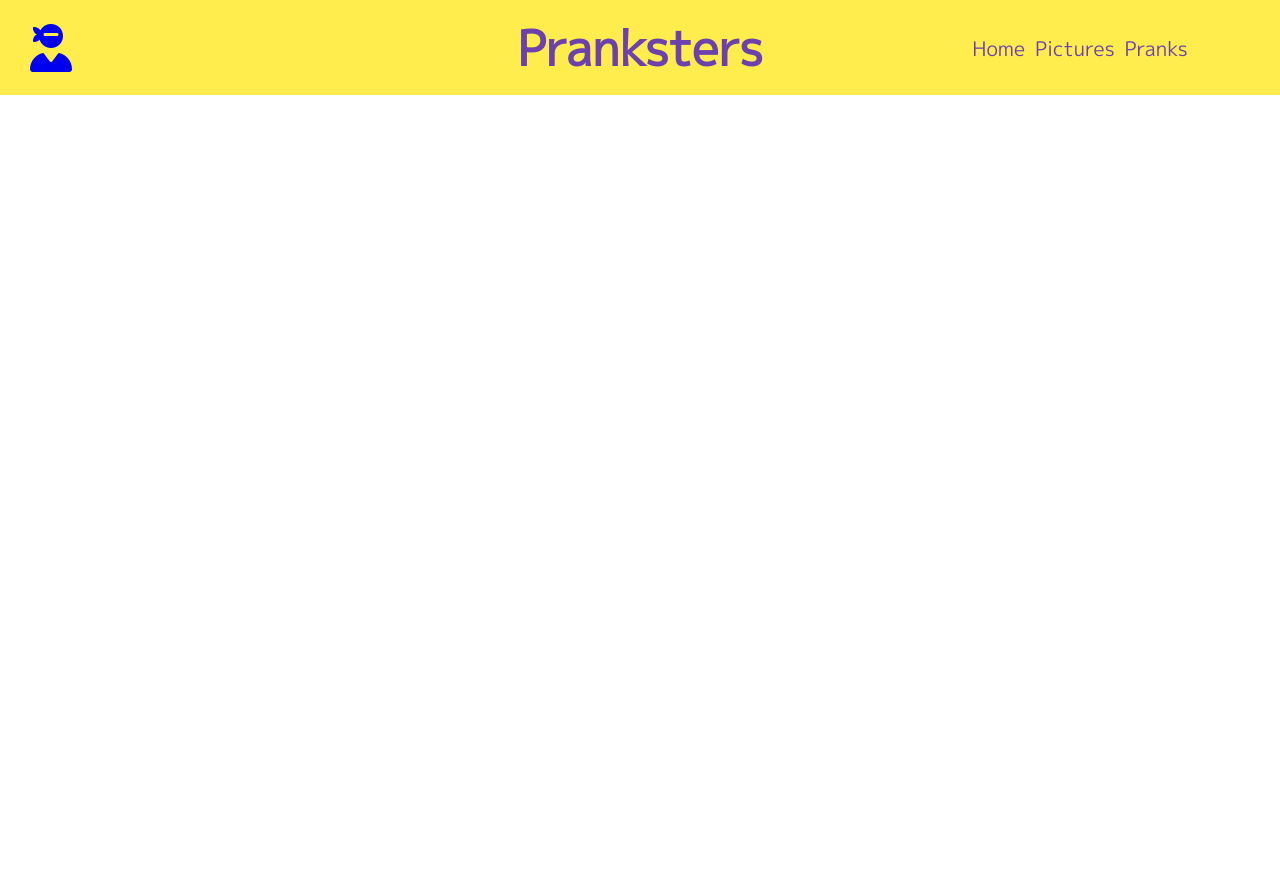
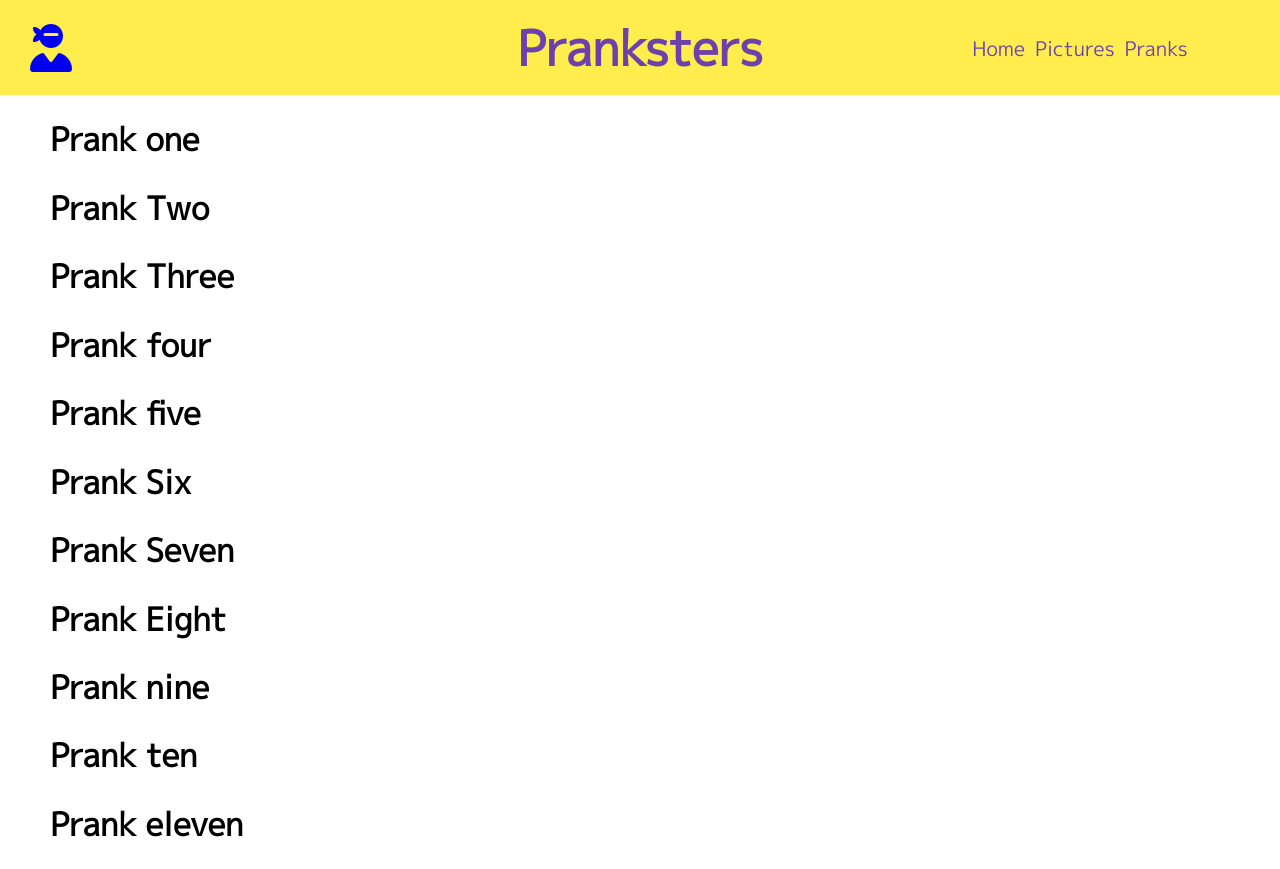
Before and after one commit to TylerKonesky/BottegaAppInADay, a Flask app: template templates/pranks.html in a window 1280 px wide. Before the commit the page ends 95 px from the top, so only its background shows below. Run offline with Flask 2, Linux system fonts and the light colour scheme; the template is opened without the code that fills it, so the values that code supplies are empty; some libraries are stand-ins or nearby versions.

Commit message:
functioning pranks page just missing styling

```diff
--- a/static/pranks.css
+++ b/static/pranks.css
@@ -1,83 +1,3 @@
-body {
-    margin: 0px;
-    font-family: 'M PLUS 1p', sans-serif;
+.prank_title {
+   margin-left:50px;
 }
-
-.navbar-wrapper {
-    height: 95px;
-    background-color:#FFED4d;
-
-    display: grid;
-    grid-template-columns: 1fr 1fr 1fr;
-    padding: 0px;
-}
-
-.left_side {
-    display: flex;
-    justify-items: center;
-    align-items: center;
-    width: 200px;
-    height: 95px;
-}
-
-.logo {
-    font-size: 3em;
-    padding-left: 30px;
-    padding-right: 10px;
-    text-decoration: none;
-
-}
-
-.logo  {
-    color: #6C40AD;
-    transition: all 1s ease-in-out;;
-}
-
-.logo :hover{
-    transform: scale(1.1);
-}
-
-.middle {
-    display: flex;
-    justify-content: center;
-    align-items: center;
-    width: 500px;
-    height: 95px;
-}
-.company_name{
-    padding:2px;
-    color: #6C40AD;
-    font-size: 1.5rem;
-    font-weight: 900;
-
-}
-
-.right_side {
-    display: flex;
-    justify-content: center;
-    align-items: center;
-    height: 95px;
-}
-.right_side > .links{
-    display: flex;
-    justify-content: center;
-    align-items: center;
-    width: 300px;
-    font-size: 1.25em;
-
-}
-
-.right_side > .links a{
-    display: flex;
-    justify-content: center;
-    text-decoration: none;
-    color:#6C40AD;
-    padding-right: 10px;
-    transition: 0.5s;
-}
-
-.right_side > .links a:hover{
-    font-weight: 900;
-    letter-spacing: 2px;
-
-}
--- a/templates/pictures.html
+++ b/templates/pictures.html
@@ -5,7 +5,7 @@
     <meta name="viewport" content="width=device-width, initial-scale=1.0">
     <meta http-equiv="X-UA-Compatible" content="ie=edge">
     <link href="https://fonts.googleapis.com/css?family=M+PLUS+1p&display=swap" rel="stylesheet">
-    <link rel="stylesheet" href="/static/main.css">
+    <link rel="stylesheet" href="z/static/main.css">
     <link rel="stylesheet" type="text/css" href="/static/pictures.css">
     <title>Pictures</title>
     <script src="https://kit.fontawesome.com/12cf043f10.js" crossorigin="anonymous"></script>
--- a/templates/pranks.html
+++ b/templates/pranks.html
@@ -9,7 +9,7 @@
     <script src="https://kit.fontawesome.com/12cf043f10.js" crossorigin="anonymous"></script>
     <link href="https://fonts.googleapis.com/css?family=M+PLUS+1p&display=swap" rel="stylesheet">
     <link rel="stylesheet" href="../static/pranks.css">
-    <link rel="stylesheet" href="../static/pranks.css">
+    <link rel="stylesheet" href="../static/main.css">
 
 </head>
 <body>
@@ -44,11 +44,14 @@
 
     </div>
 
+    <div class="main-pranks-wrapper">
 
+    </div>
 
 </body>
 
 <script>
+
     const pranks = [
     {"title": "Prank one",
     "rules": "set of rules",
@@ -104,7 +107,7 @@
     "person": "teacher",
     "difficulty": 2
     },
-    {"title": "Prank 10",
+    {"title": "Prank ten",
     "rules": "set of rules",
     "location": "public",
     "person": "cop",
@@ -117,5 +120,51 @@
     "difficulty": 1
     }
     ]
+
+    for (var i = 0; i < pranks.length; i++){
+        parent = document.querySelector(".main-pranks-wrapper");
+        new_title = document.createElement("h1");
+        new_title.className = "prank_title"
+        new_title.id = i
+        new_title.innerHTML =pranks[i].title
+
+        prank_info = document.createElement("p")
+        prank_info.className = "prank_info"
+        prank_info.style.display = "none"
+
+        prank_rules = document.createElement("span")
+        prank_rules.className = "prank_rules"
+        prank_rules.innerHTML = pranks[i].rules
+        prank_location= document.createElement("span")
+        prank_location.className = "prank_location"
+        prank_location.innerHTML = pranks[i].location
+        prank_person =  document.createElement("span")
+        prank_person.className = "prank_location"
+        prank_person.innerHTML = pranks[i].person
+        prank_difficulty = document.createElement("span")
+        prank_difficulty.className = "prank_difficulty"
+        prank_difficulty.innerHTML = pranks[i].difficulty
+
+        prank_info.appendChild(prank_rules)
+        prank_info.appendChild(prank_location)
+        prank_info.appendChild(prank_person)
+        prank_info.appendChild(prank_difficulty)
+        new_title.appendChild(prank_info)
+
+        new_title.addEventListener('click', (event) => {
+            if (event.target.childNodes[1].style.display == "block") {
+                event.target.childNodes[1].style.display = "none"
+            }else if (event.target.childNodes[1].style.display == "none"){
+                event.target.childNodes[1].style.display ="block"
+            }            console.log(event.target.childNodes[1].style.display)
+        })
+
+
+        parent.appendChild(new_title)
+
+
+    }
+
+
 </script>
 </html>
```
